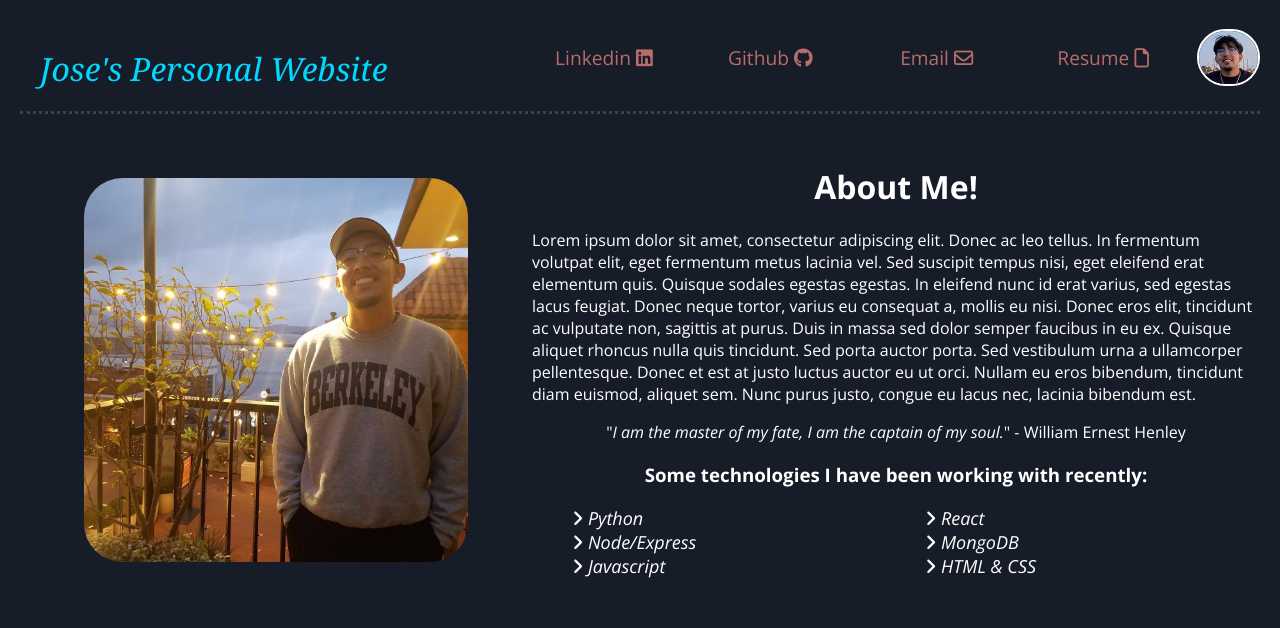
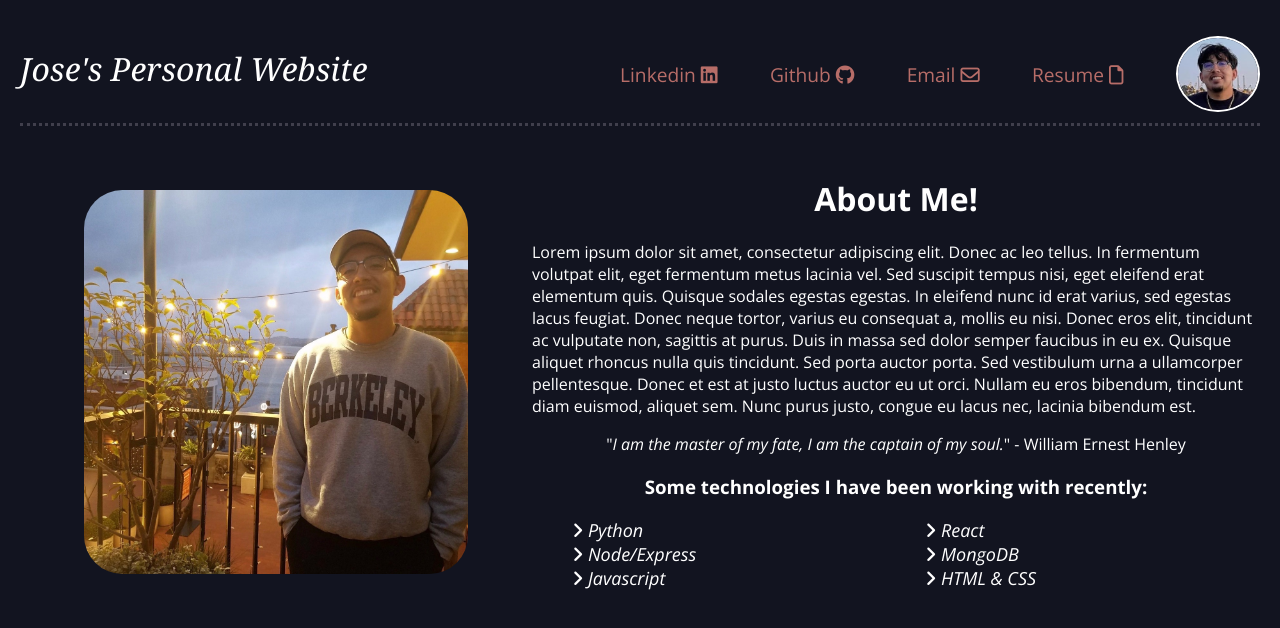
Before and after one commit to josejassojr/personal-website, a React (Create React App) app: page / in a window 1280 px wide. Shown: the top 628 px of the page. Built offline with nearby package versions, Linux system fonts and the light colour scheme.

Commit message:
Removed unnecessary styling rules.

```diff
--- a/src/App.css
+++ b/src/App.css
@@ -1,6 +1,4 @@
 .App {
-  /* margin-top: 10vw; */
-  text-align: center;
   color: white;
   margin: 20px;
 }
@@ -8,10 +6,10 @@
   box-sizing: border-box;
 }
 body {
-  margin-top: 2vw;
+  margin-top: min(2vw, 100px);
   font-family: "Open Sans", sans-serif;
-  background-color: #171c29; /* try #121420 later, debating between these two rn... */
-  behavior: smooth;
+  background-color: #121420; /* try #171c29 later, debating between these two rn... */
+  /* behavior: smooth; */
 }
 
 #main-container {
@@ -34,7 +32,6 @@ body {
 }
 
 .container {
-  /* margin: 0; */
   text-align: center;
   /* border: 3px solid black; */
 }
--- a/src/components/Header/Header.css
+++ b/src/components/Header/Header.css
@@ -1,23 +1,16 @@
 .Header {
   border-bottom: 3px dotted #403f4c;
-  height: 11vh;
+  height: max(12vh, 100px);
   display: flex;
   flex-direction: row;
   justify-content: space-between;
-  color: #b3b3b3;
-}
-
-#name-logo {
-  margin-left: 20px;
-  color: #e8e8ed;
-  /* margin-bottom: 90px; */
-  /* font-size: large; */
-  /* border: 3px solid black; */
 }
 
 #name {
-  font-family: Cambria, Cochin, Georgia, Times, "Times New Roman", serif;
+  font-family: Cambria, Georgia, Times, "Times New Roman", serif;
   font-style: italic;
-  font-weight: lighter;
-  color: #00d9ff;
+  font-weight: 100;
+  color: white;
 }
+
+/* need media queries smaller screens */
--- a/src/components/Header/Header.js
+++ b/src/components/Header/Header.js
@@ -5,9 +5,9 @@ function Header() {
   return (
     /* jshint ignore:start */
     <div className="Header">
-      <div id="name-logo">
-        <h1 id="name">Jose's Personal Website</h1>
-      </div>
+      {/* <div id="name-logo"> */}
+      <h1 id="name">Jose's Personal Website</h1>
+      {/* </div> */}
       <Links />
     </div>
     /* jshint ignore:end */
--- a/src/components/Links/Links.css
+++ b/src/components/Links/Links.css
@@ -1,39 +1,23 @@
 .Links {
   /* border: 3px solid black; */
-  position: relative;
-  height: 5vw;
-  font-size: 1.5vw;
-  color: white;
+  font-size: max(1.5vw, 8px);
   display: flex;
-  flex-direction: row;
   align-items: center;
-  justify-content: space-evenly;
-  margin-bottom: auto;
-  /* justify-items: center; */
-}
-
-#email-icon,
-#github-icon,
-#linkedin-icon,
-#resume-icon {
-  font-size: 1.5vw;
+  width: 50vw;
+  justify-content: space-between;
+  /* height: auto; */
 }
 
 .link {
-  font-style: normal;
   text-decoration: none;
   color: #b76d68;
-  padding-right: 1vw;
-  margin-right: 3vw;
-  width: 10vw;
   /* border: 3px solid black; */
 }
 
 #logo-me {
-  margin-left: -15px; /* will need to update for different viewports */
-  height: 4.5vw;
+  height: 6vw; /* if want bigger, change height of header */
   border: 2px solid white;
-  border-radius: 4vw;
+  border-radius: 50%;
 }
 
 .link:hover {
--- a/src/components/Links/Links.js
+++ b/src/components/Links/Links.js
@@ -1,25 +1,18 @@
 import "./Links.css";
 import React from "react";
 import logoMe from "../../media/images/me-longbeach.jpg";
-// import Resume from "../../media/resume.pdf";
-// import { Route, Switch } from "react-router-dom";
 
-// import { Route } from "react-router-dom";
 function Links() {
   return (
     /* jshint ignore:start */
-
     <div className="Links">
-      {/* <img src={logoMe} alt="logo of me" id="logo-me"></img> */}
       <a
         href="https://www.linkedin.com/in/josejassojr/"
         target="_blank"
         rel="noreferrer"
         className="link"
       >
-        {/* <div id="linkedin-container" className="icon-container"> */}
         Linkedin <i id="linkedin-icon" class="fab fa-linkedin"></i>
-        {/* </div>{" "} */}
       </a>
       <a
         href="https://github.com/josejassojr"
@@ -27,9 +20,7 @@ function Links() {
         rel="noreferrer"
         className="link"
       >
-        {/* <div className="icon-container"> */}
         Github <i id="github-icon" class="fab fa-github"></i>
-        {/* </div> */}
       </a>
       <a
         href="mailto:jose.d.jassojr@gmail.com"
@@ -37,9 +28,7 @@ function Links() {
         rel="noreferrer"
         className="link"
       >
-        {/* <div id="email-container" className="icon-container"> */}
         Email <i id="email-icon" class="far fa-envelope"></i>
-        {/* </div>{" "} */}
       </a>
       <a
         href="/resume"
@@ -47,11 +36,8 @@ function Links() {
         rel="noreferrer"
         className="link"
         id="resume-link"
-        // download
       >
-        {/* Need to add link for resume to show pdf... Route it?  */}
-        {/* <div className="icon-container"> */}
-        Resume <i id="resume-icon" class="far fa-file"></i> {/* </div> */}
+        Resume <i id="resume-icon" class="far fa-file"></i>
       </a>
       <img src={logoMe} alt="logo of me" id="logo-me"></img>
     </div>
```
